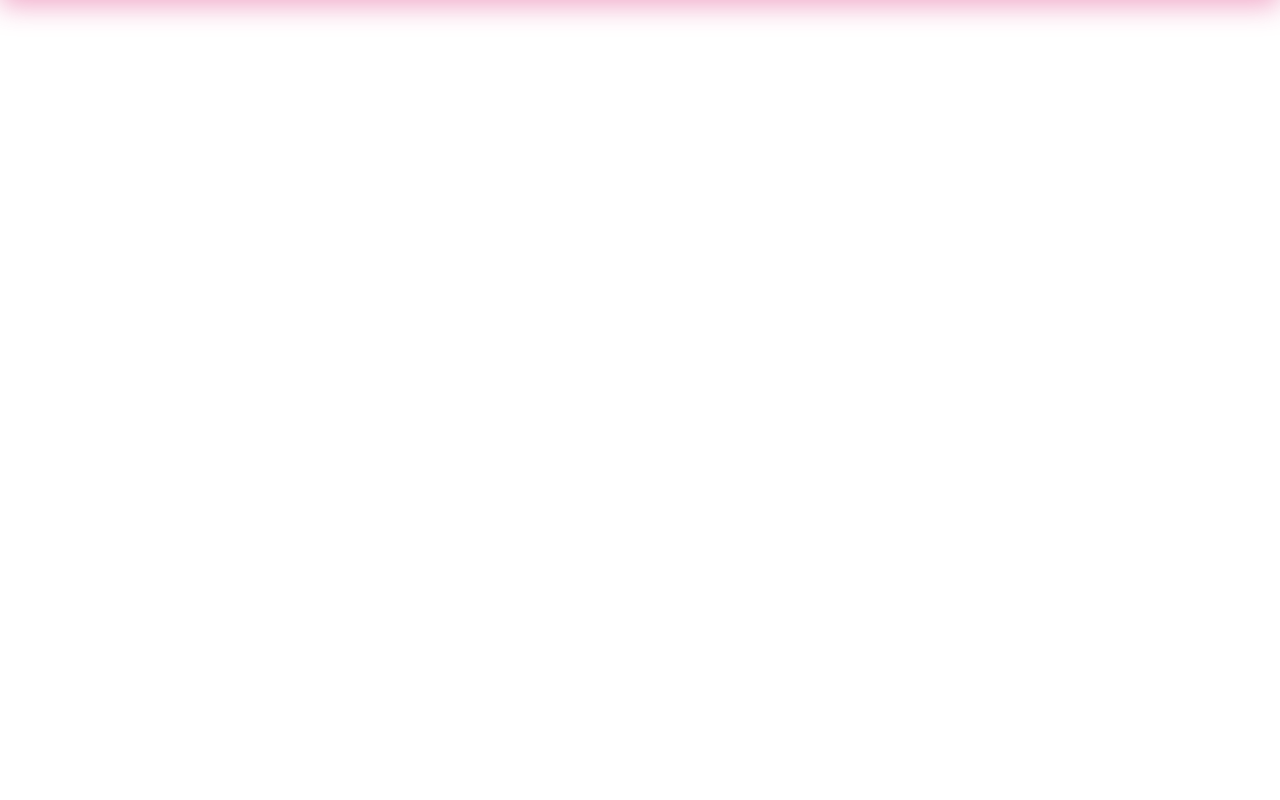
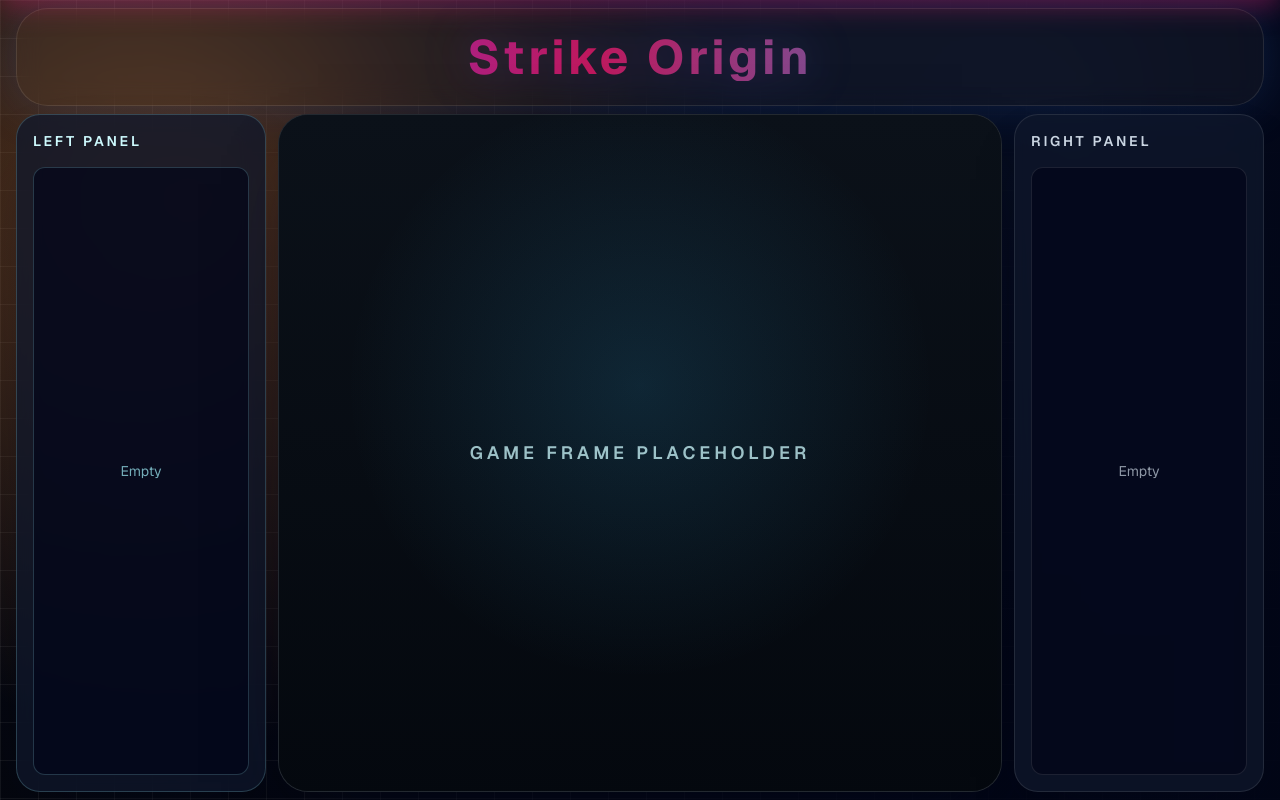
Before and after one commit to weiquantan86/ITCGroup7, a Next.js app: page /origin in a window 1280 px wide. Built offline with nearby package versions, Linux system fonts and the light colour scheme.

Commit message:
strike origin, story!

```diff
--- a/src/app/(pages)/(games)/origin/page.tsx
+++ b/src/app/(pages)/(games)/origin/page.tsx
@@ -1,3 +1,48 @@
 export default function OriginPage() {
-  return null;
+  return (
+    <main className="relative min-h-screen w-full overflow-hidden bg-[#05070d] text-slate-100">
+      <div className="pointer-events-none absolute inset-0 bg-[linear-gradient(rgba(255,255,255,0.07)_1px,transparent_1px),linear-gradient(90deg,rgba(255,255,255,0.07)_1px,transparent_1px)] bg-[length:38px_38px]" />
+      <div className="pointer-events-none absolute inset-0 bg-[radial-gradient(circle_at_16%_25%,rgba(251,146,60,0.46),transparent_44%)]" />
+      <div className="pointer-events-none absolute inset-0 bg-[radial-gradient(circle_at_84%_14%,rgba(96,165,250,0.4),transparent_42%)]" />
+      <div className="pointer-events-none absolute inset-0 bg-[linear-gradient(90deg,rgba(2,6,23,0.18)_0%,rgba(2,6,23,0.62)_48%,rgba(2,6,23,0.86)_68%,rgba(2,6,23,0.95)_100%)]" />
+
+      <div className="relative mx-auto flex min-h-screen w-full max-w-none flex-col justify-start px-3 pb-2 pt-2 md:px-4">
+        <section className="w-full rounded-[32px] border border-white/10 bg-white/[0.04] p-6 text-center shadow-[0_0_52px_rgba(59,130,246,0.18)] backdrop-blur-md">
+          <h1 className="bg-[linear-gradient(90deg,#7c3aed_0%,#be185d_46%,#0ea5e9_100%)] bg-clip-text text-4xl font-bold tracking-[0.08em] text-transparent drop-shadow-[0_0_24px_rgba(139,92,246,0.28)] md:text-5xl">
+            Strike Origin
+          </h1>
+        </section>
+
+        <section className="mt-2 grid min-h-0 flex-1 w-full items-stretch gap-3 xl:grid-cols-[minmax(250px,15vw)_minmax(0,1fr)_minmax(250px,15vw)]">
+          <aside className="flex min-h-0 flex-col overflow-y-auto rounded-[24px] border border-cyan-200/20 bg-slate-900/75 p-4 shadow-[0_25px_70px_-40px_rgba(2,6,23,0.9)] backdrop-blur-md">
+            <h2 className="text-sm font-semibold uppercase tracking-[0.2em] text-cyan-100">
+              Left Panel
+            </h2>
+            <div className="mt-4 flex min-h-0 flex-1 items-center justify-center rounded-xl border border-cyan-200/20 bg-slate-950/65 text-sm text-cyan-200/70">
+              Empty
+            </div>
+          </aside>
+
+          <div className="relative flex w-full justify-center">
+            <div className="h-full min-h-0 w-full max-w-none overflow-hidden rounded-[30px] border border-white/10 bg-[#0b1119] shadow-[0_30px_80px_-40px_rgba(2,6,23,0.85)]">
+              <div className="flex h-full w-full items-center justify-center bg-[radial-gradient(circle_at_50%_40%,rgba(56,189,248,0.14),transparent_54%),linear-gradient(180deg,rgba(11,17,25,0.98)_0%,rgba(4,8,14,0.98)_100%)]">
+                <p className="text-lg font-semibold uppercase tracking-[0.22em] text-cyan-100/75">
+                  Game Frame Placeholder
+                </p>
+              </div>
+            </div>
+          </div>
+
+          <aside className="flex min-h-0 flex-col overflow-y-auto rounded-[24px] border border-white/10 bg-slate-900/75 p-4 shadow-[0_25px_70px_-40px_rgba(2,6,23,0.9)] backdrop-blur-md">
+            <h2 className="text-sm font-semibold uppercase tracking-[0.2em] text-slate-300">
+              Right Panel
+            </h2>
+            <div className="mt-4 flex min-h-0 flex-1 items-center justify-center rounded-xl border border-white/10 bg-slate-950/65 text-sm text-slate-300/70">
+              Empty
+            </div>
+          </aside>
+        </section>
+      </div>
+    </main>
+  );
 }
```
